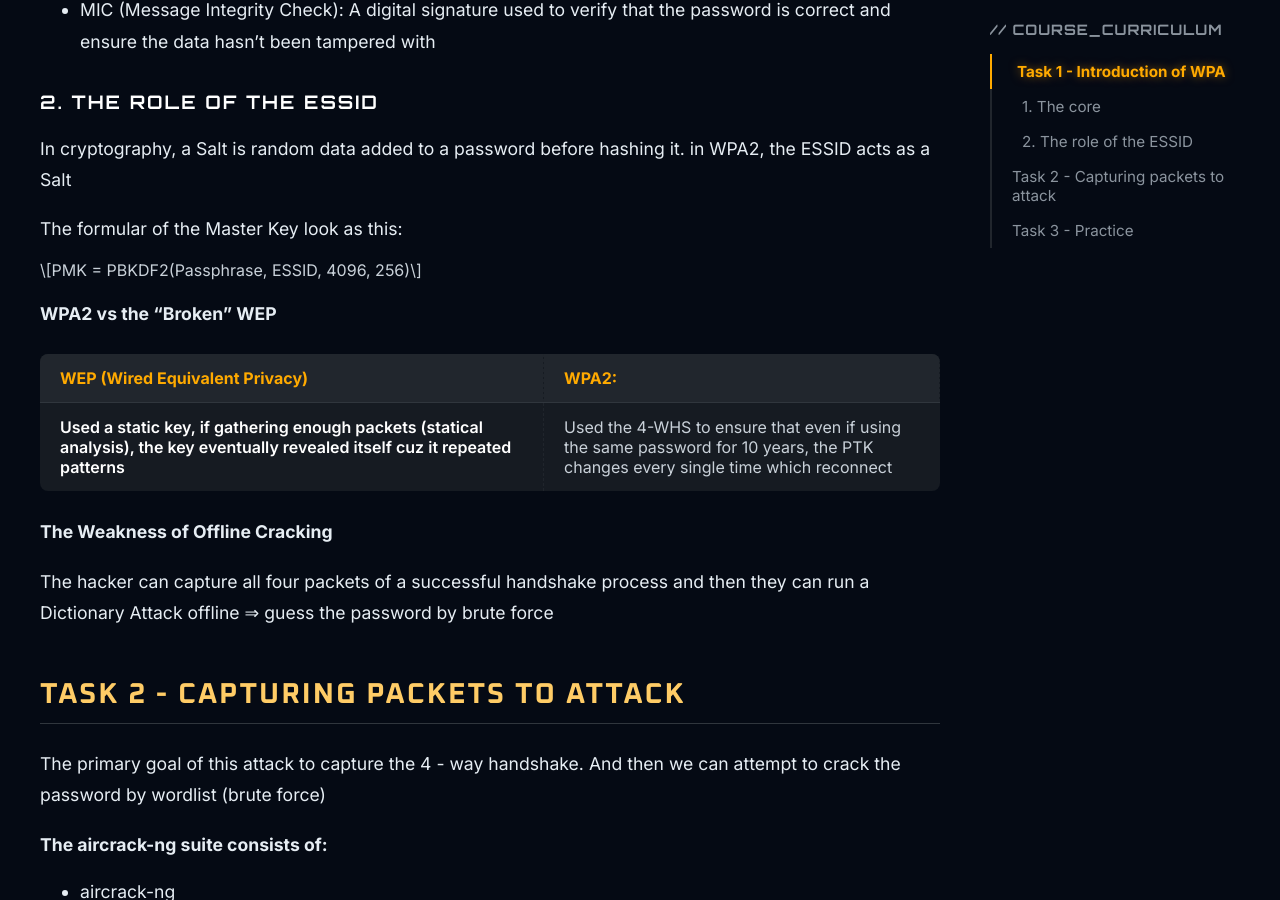
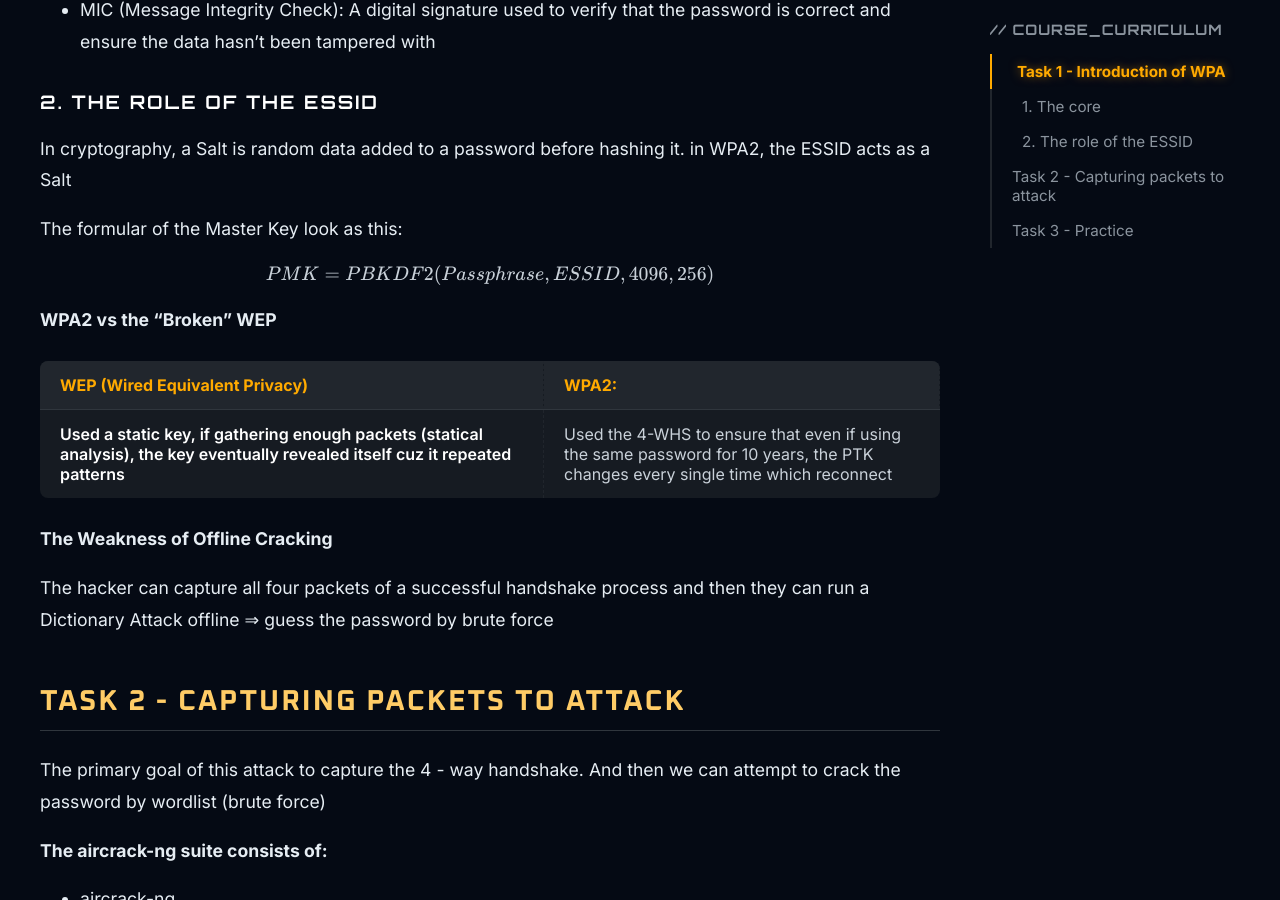
Before and after one commit to kaiversus/kaiversus.github.io, a Jekyll site: the page built from _courses/TryHackMe/Wifi_Hacking_101/README.md, in a window 1280 px wide and 900 px high, scrolled down 1849 px. Built offline with Jekyll 4.4.1, drawn with Linux system fonts in a browser that asks for light colours; some web fonts are replaced; formulas are drawn with MathJax 3; some of the changed lines change nothing that is shown.

Commit message:
Update course.html

```diff
--- a/_layouts/course.html
+++ b/_layouts/course.html
@@ -10,6 +10,14 @@
     <link href="https://fonts.googleapis.com/css2?family=Rubik+Glitch&family=Oxanium:wght@700;800&family=Orbitron:wght@400;700;900&family=Rajdhani:wght@300;500;700&family=Inter:wght@400;500;600;700&family=JetBrains+Mono:wght@400;700&display=swap" rel="stylesheet">
 
     <link rel="stylesheet" href="{{ "/assets/css/style.css" | relative_url }}">
+    <meta charset="UTF-8">
+    <meta name="viewport" content="width=device-width, initial-scale=1.0">
+    <title>Kaiversus</title>
+    <link rel="stylesheet" href="{{ "/assets/css/style.css" | relative_url }}">
+
+    <script type="text/javascript" async
+      src="https://cdnjs.cloudflare.com/ajax/libs/mathjax/2.7.7/MathJax.js?config=TeX-MML-AM_CHTML">
+    </script>
 
     <style>
         /* --- THEME CONFIG: MÀU CAM --- */
```
